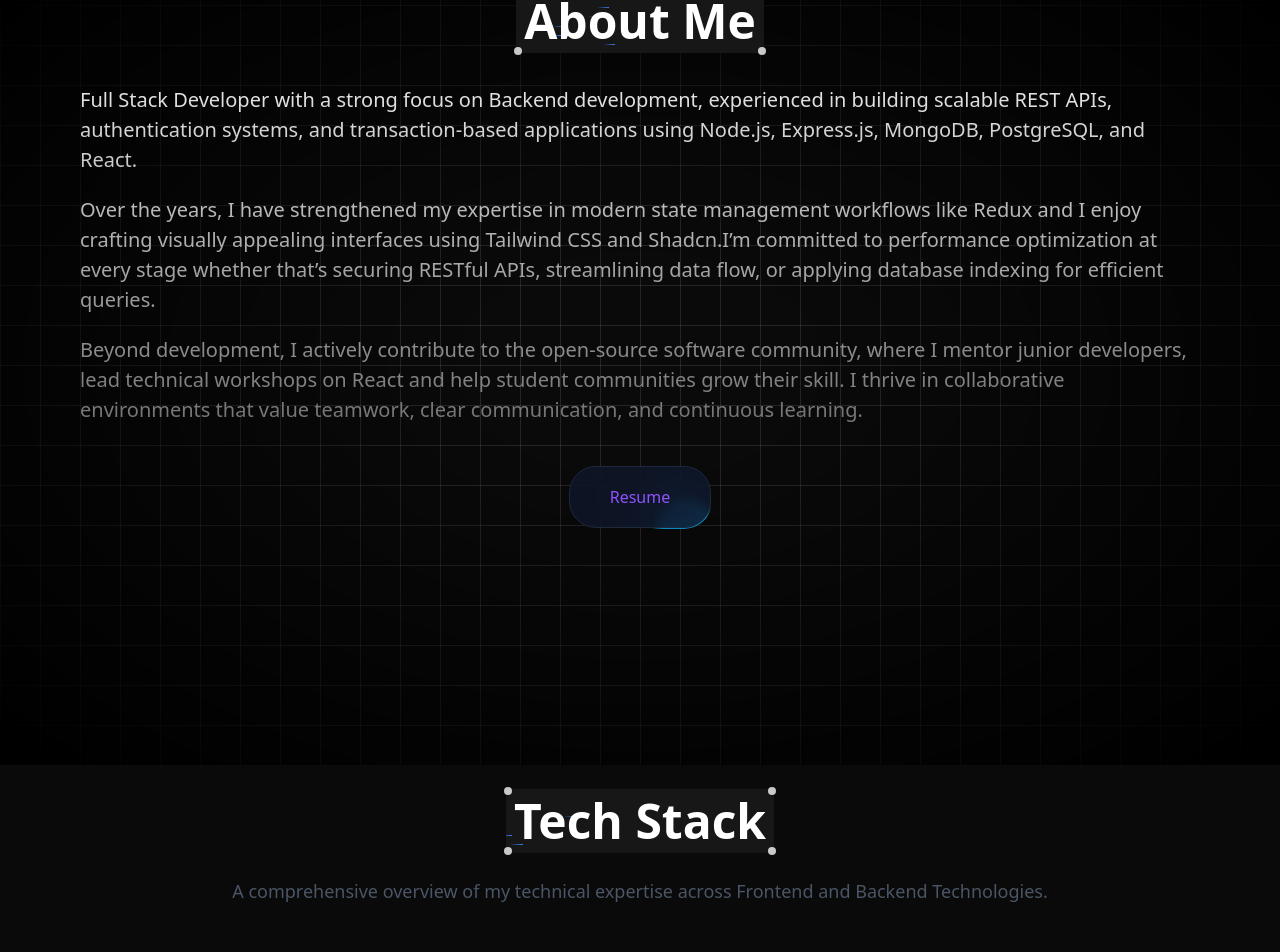
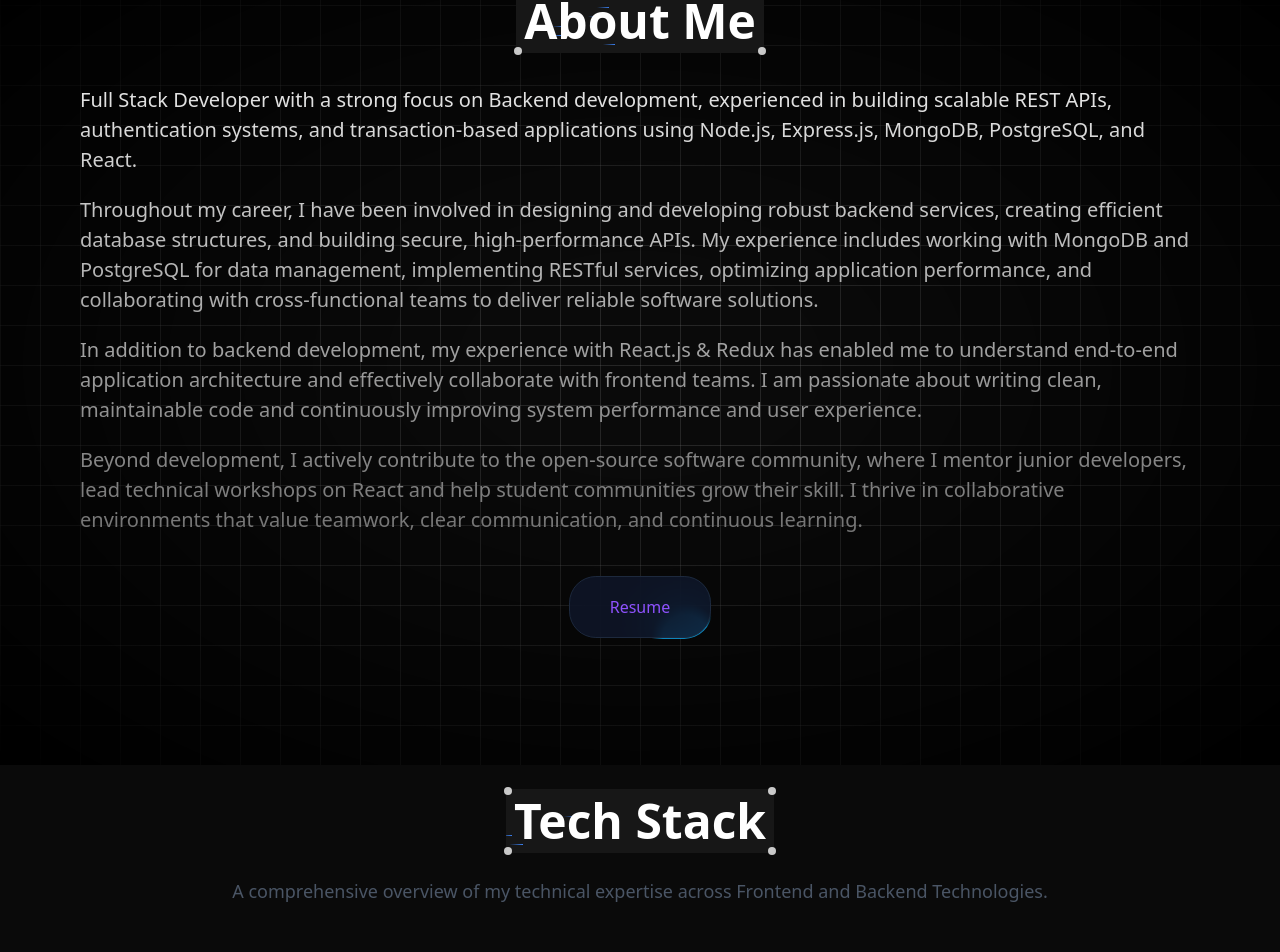
Before and after one commit to parveshqaiser/dev-portfolio, a React (Vite) app: page / in a window 1280 px wide. Shown: the part 835-1787 px from the top of the page. Built offline with nearby package versions, Linux system fonts and the light colour scheme.

Commit message:
about sec again mod

```diff
--- a/src/pages/About.jsx
+++ b/src/pages/About.jsx
@@ -40,7 +40,11 @@ const About = () => {
                     </p>
 
                     <p className='lg:text-[20px] md:text-[18px] text-base'>
-                        Over the years, I have strengthened my expertise in modern state management workflows like Redux and I enjoy crafting visually appealing interfaces using Tailwind CSS and Shadcn.I’m committed to performance optimization at every stage whether that’s securing RESTful APIs, streamlining data flow, or applying database indexing for efficient queries.
+                       Throughout my career, I have been involved in designing and developing robust backend services, creating efficient database structures, and building secure, high-performance APIs. My experience includes working with MongoDB and PostgreSQL for data management, implementing RESTful services, optimizing application performance, and collaborating with cross-functional teams to deliver reliable software solutions.
+                    </p>
+
+                    <p className='lg:text-[20px] md:text-[18px] text-base'>
+                        In addition to backend development, my experience with React.js & Redux has enabled me to understand end-to-end application architecture and effectively collaborate with frontend teams. I am passionate about writing clean, maintainable code and continuously improving system performance and user experience.
                     </p>
 
                     <p className='lg:text-[20px] md:text-[18px] text-base'>
```
